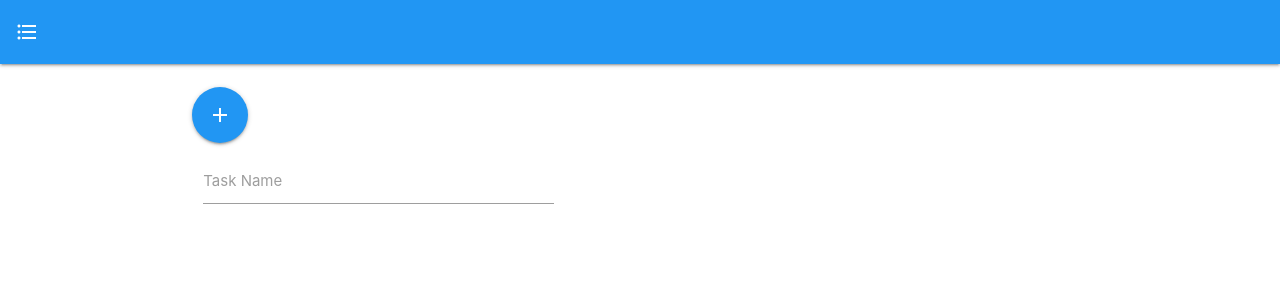
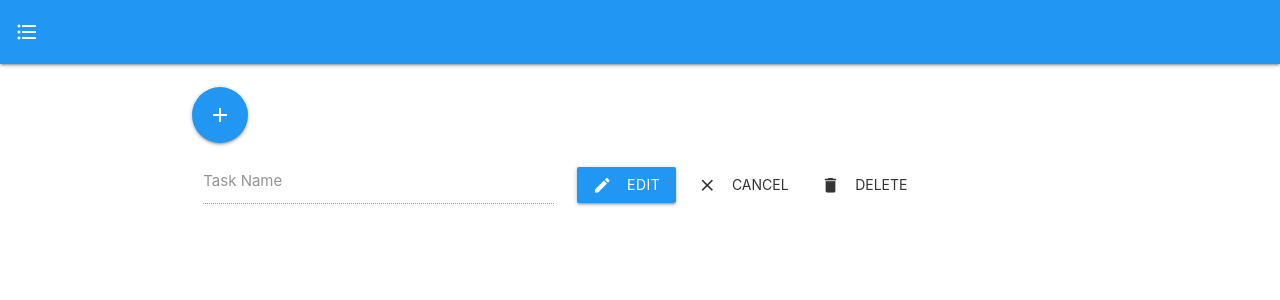
Before and after one commit to john29917958/To-Do, a React (Create React App) app in the folder react/to-do/: page / in a window 1280 px wide. Both pictures are taken after a click on the button "add". Shown: the top 300 px of the page. Built offline with nearby package versions, Linux system fonts and the light colour scheme.

Commit message:
Implement editing to-do task title feature

```diff
--- a/react/to-do/src/ToDo.js
+++ b/react/to-do/src/ToDo.js
@@ -13,16 +13,59 @@ class ToDo extends React.Component {
 
         this.state = {
             text: this.props.text,
-            isEditing: true
+            cachedText: null,
+            isEditing: false
         };
     }
 
+    #beginEdit() {
+        this.setState({
+            isEditing: true,
+            cachedText: this.state.text
+        });
+    }
+
+    #onInputValChanged(e) {
+        this.setState({
+            text: e.target.value
+        });
+    }
+
+    #applyChange(text) {
+        this.setState({
+            isEditing: false,
+            cachedText: null
+        });
+    }
+
     render() {
+        let action = this.state.isEditing ? this.#applyChange.bind(this) : this.#beginEdit.bind(this);
+
         return (
             <div className="row">
                 <div className="input-field col m5 s12">
-                    <input id={this.#id} type={"text"} value={this.state.text} disabled={!this.state.isEditing}></input>
+                    <input id={this.#id} type={"text"} value={this.state.text} disabled={!this.state.isEditing} readOnly={!this.state.isEditing} onChange={this.#onInputValChanged.bind(this)}></input>
                     <label htmlFor={this.#id}>Task Name</label>
+                </div>
+                <div className="col m7 s12" style={{ marginTop: "24px" }}>
+                    <button className="btn waves-effect waves-light blue" style={{ marginRight: "5px" }} onClick={action}>
+                        <i className="material-icons left">
+                            {this.state.isEditing ? "check" : "create"}
+                        </i>
+                        {this.state.isEditing ? "Apply" : "Edit"}
+                    </button>
+                    <button className="btn-flat waves-effect">
+                        <i className="material-icons left">
+                            clear
+                        </i>
+                        Cancel
+                    </button>
+                    <button className="btn-flat waves-effect waves-red">
+                        <i className="material-icons left">
+                            delete
+                        </i>
+                        Delete
+                    </button>
                 </div>
             </div>
         );
```
